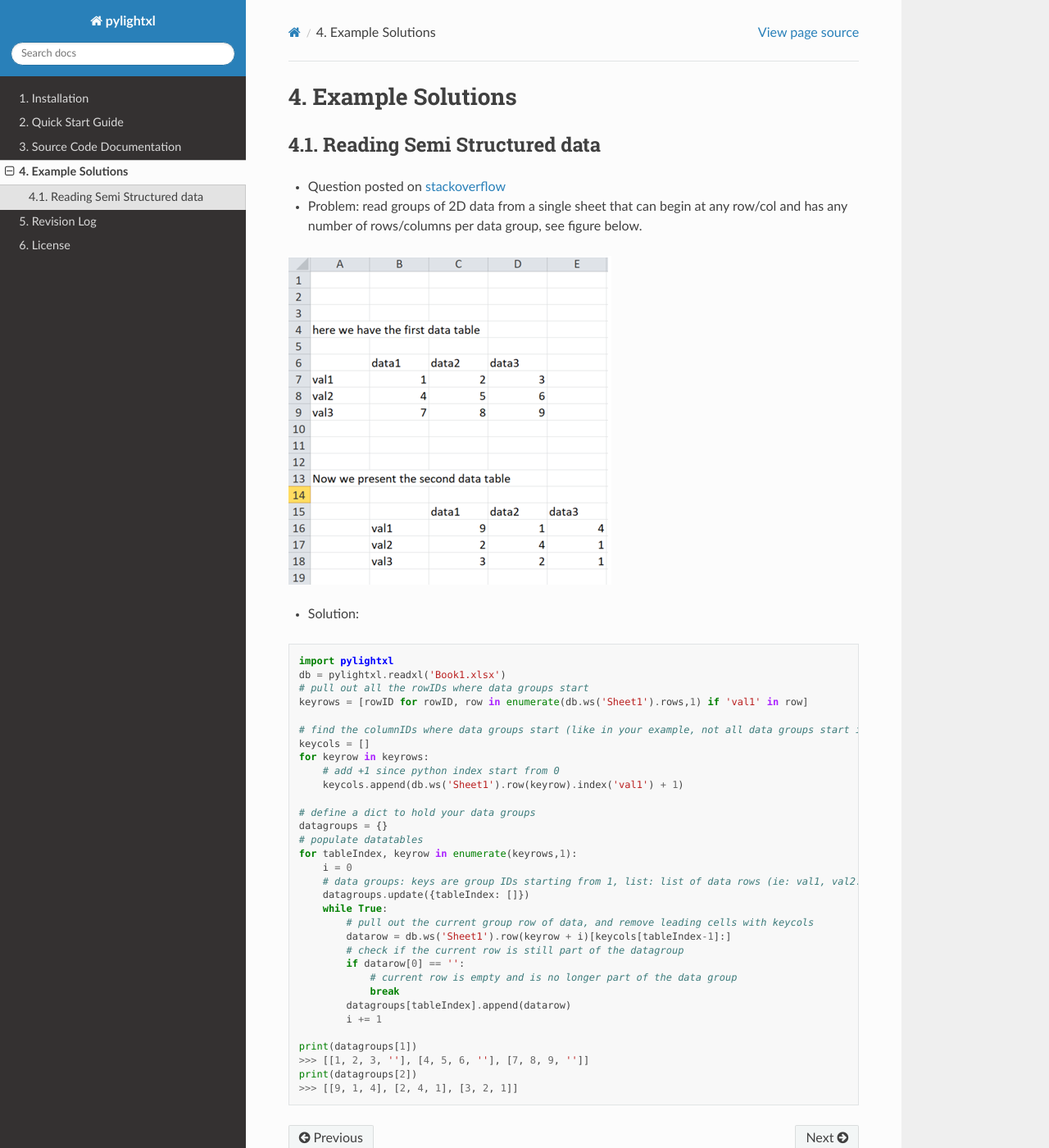
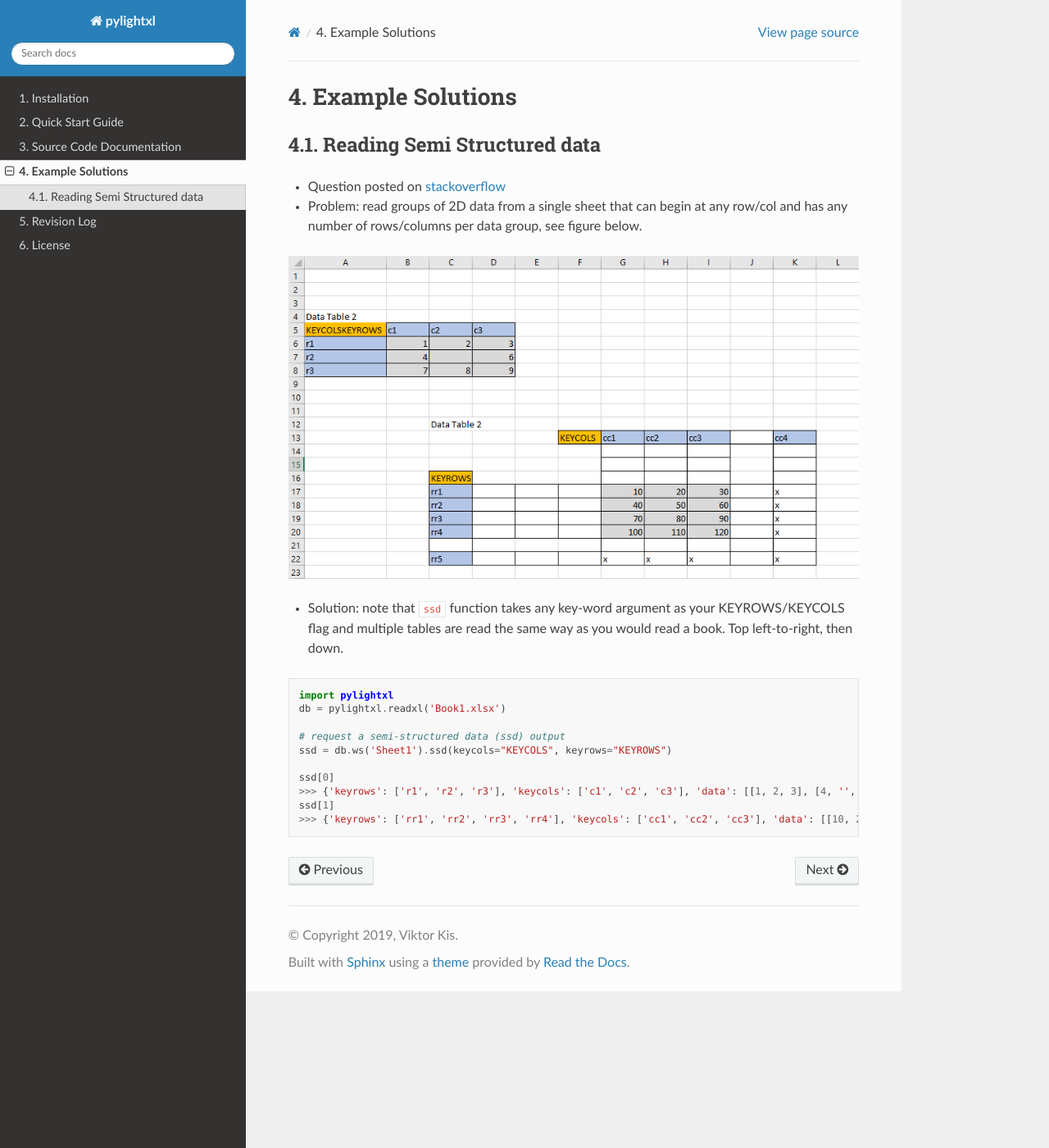
Before and after one commit to PydPiper/pylightxl, a Sphinx documentation site: the page built from doc/source/solutions.rst, in a window 1280 px wide and 1400 px high. Shown: the whole window at 82% size. Built offline with Sphinx 7.4.7 and the Read the Docs theme 2.0.0, drawn with Linux system fonts in a browser that asks for light colours.

Commit message:
updated ssd and added it to docs

```diff
--- a/doc/source/solutions.rst
+++ b/doc/source/solutions.rst
@@ -10,39 +10,18 @@ Reading Semi Structured data
 
 .. figure:: _static/ex_readsemistrdata.png
 
-- Solution:
+- Solution: note that ``ssd`` function takes any key-word argument as your KEYROWS/KEYCOLS flag and
+  multiple tables are read the same way as you would read a book. Top left-to-right, then down.
 
 .. code-block:: python
 
     import pylightxl
     db = pylightxl.readxl('Book1.xlsx')
-    # pull out all the rowIDs where data groups start
-    keyrows = [rowID for rowID, row in enumerate(db.ws('Sheet1').rows,1) if 'val1' in row]
 
-    # find the columnIDs where data groups start (like in your example, not all data groups start in col A)
-    keycols = []
-    for keyrow in keyrows:
-        # add +1 since python index start from 0
-        keycols.append(db.ws('Sheet1').row(keyrow).index('val1') + 1)
+    # request a semi-structured data (ssd) output
+    ssd = db.ws('Sheet1').ssd(keycols="KEYCOLS", keyrows="KEYROWS")
 
-    # define a dict to hold your data groups
-    datagroups = {}
-    # populate datatables
-    for tableIndex, keyrow in enumerate(keyrows,1):
-        i = 0
-        # data groups: keys are group IDs starting from 1, list: list of data rows (ie: val1, val2...)
-        datagroups.update({tableIndex: []})
-        while True:
-            # pull out the current group row of data, and remove leading cells with keycols
-            datarow = db.ws('Sheet1').row(keyrow + i)[keycols[tableIndex-1]:]
-            # check if the current row is still part of the datagroup
-            if datarow[0] == '':
-                # current row is empty and is no longer part of the data group
-                break
-            datagroups[tableIndex].append(datarow)
-            i += 1
-
-    print(datagroups[1])
-    >>> [[1, 2, 3, ''], [4, 5, 6, ''], [7, 8, 9, '']]
-    print(datagroups[2])
-    >>> [[9, 1, 4], [2, 4, 1], [3, 2, 1]]
+    ssd[0]
+    >>> {'keyrows': ['r1', 'r2', 'r3'], 'keycols': ['c1', 'c2', 'c3'], 'data': [[1, 2, 3], [4, '', 6], [7, 8, 9]]}
+    ssd[1]
+    >>> {'keyrows': ['rr1', 'rr2', 'rr3', 'rr4'], 'keycols': ['cc1', 'cc2', 'cc3'], 'data': [[10, 20, 30], [40, 50, 60], [70, 80, 90], [100, 110, 120]]}
```
Also changed, not shown: doc/source/index.rst (+16 -17 lines), doc/source/quickstart.rst (+21 -0 lines), doc/source/_static/ex_readsemistrdata.png, 2 other files.
